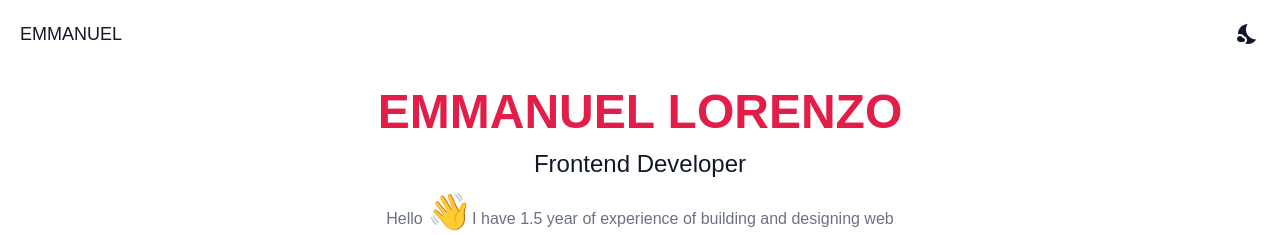
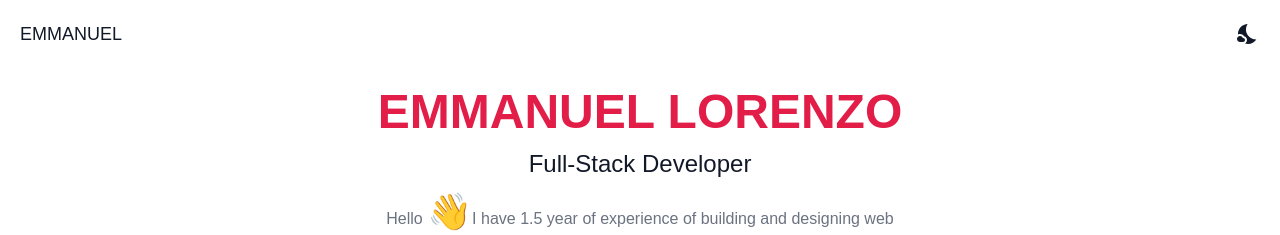
Before and after one commit to Emmanuel6093/portfolio-emmanuel, a React (Create React App) app: page / in a window 1280 px wide. Shown: the top 235 px of the page. Built offline with nearby package versions, Linux system fonts and the light colour scheme.

Commit message:
minor change in hero

```diff
--- a/src/components/Hero.jsx
+++ b/src/components/Hero.jsx
@@ -35,7 +35,7 @@ const Hero = () => {
       <h2 className="text-5xl text-rose-600 font-bold uppercase ">
         Emmanuel Lorenzo
       </h2>
-      <h3 className="py-3 text-2xl">Frontend Developer</h3>
+      <h3 className="py-3 text-2xl">Full-Stack Developer</h3>
       <p className="max-w-xl font-light text-gray-500">
         Hello <span className="animate-pulse text-4xl">👋</span>I have 1.5 year of experience of building and designing web applications. Currently, I love to work on web applications using technologies like React, TailwindCSS, NextJs, etc.
       </p>
```
